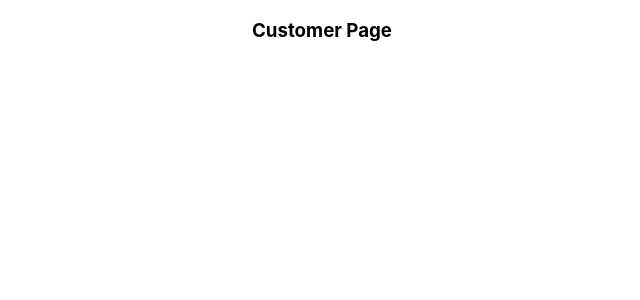
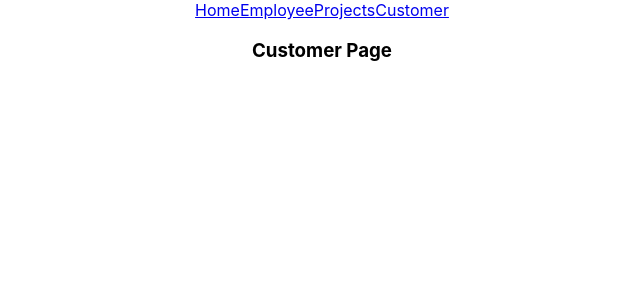
Before and after one commit to WhoCanThisBe/PGR305_WebUtv3_innlevering, a React (Create React App) app: page /customer in a window 1280 px wide. Shown: the top 300 px of the page, without its empty margins (318-958 px from the left). Built offline with nearby package versions, Linux system fonts and the light colour scheme.

Commit message:
Added NavigationBar.tsx

```diff
--- /dev/null
+++ b/src/components/Navigation/NavigationBar.tsx
@@ -0,0 +1,16 @@
+import {FC} from "react";
+import {Link, Route} from "react-router-dom";
+import Customer from "../Customer";
+
+const NavigationBar: FC = () =>{
+    return(
+        <nav>
+                <Link to="/">Home</Link>
+                <Link to="/employee">Employee</Link>
+                <Link to="/project">Projects</Link>
+                <Link to="/customer">Customer</Link>
+        </nav>
+    )
+}
+
+export default NavigationBar;
--- a/src/routing/Routing.tsx
+++ b/src/routing/Routing.tsx
@@ -1,18 +1,20 @@
 import {FC} from "react";
 import {BrowserRouter, Route, Switch} from "react-router-dom";
-import Home from "../pages/Home";
-import Employee from "../pages/Employee";
-import Project from "../pages/Project"
-import Customer from "../pages/Customer";
+import Home from "../components/Home";
+import Employee from "../components/Employee";
+import Project from "../components/Project"
+import Customer from "../components/Customer";
+import NavigationBar from "../components/Navigation/NavigationBar";
 
 const Routing: FC = () => {
     return (
         <BrowserRouter>
+            <NavigationBar/>
             <Switch>
                 <Route exact path="/" component={Home}/>
-                <Route exact path="/employee" component={Employee}/>
-                <Route exact path="/project" component={Project}/>
-                <Route exact path ="/customer" component={Customer}/>
+                <Route path="/employee" component={Employee}/>
+                <Route path="/project" component={Project}/>
+                <Route path ="/customer" component={Customer}/>
                 //TODO: Fix a better 404 when you have time
                 <Route render={() => <h3>404 :(</h3>}/>
             </Switch>
```
Also changed, not shown: src/components/Customer.tsx (renamed from src/pages/Customer.tsx), src/components/Employee.tsx (renamed from src/pages/Employee.tsx), src/components/Home.tsx (renamed from src/pages/Home.tsx), src/components/Project.tsx (renamed from src/pages/Project.tsx), 1 other file (tests, documents, lock files or other folders).
